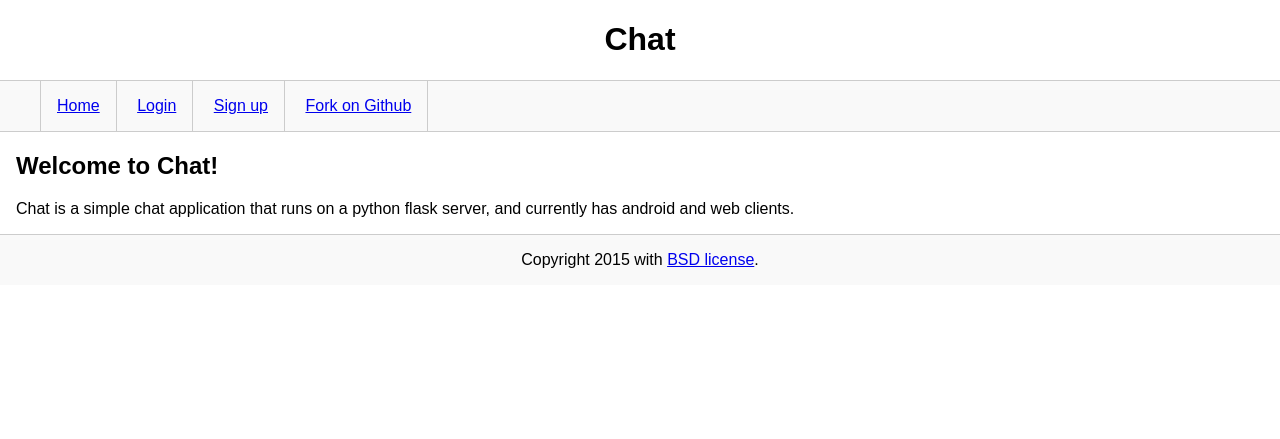
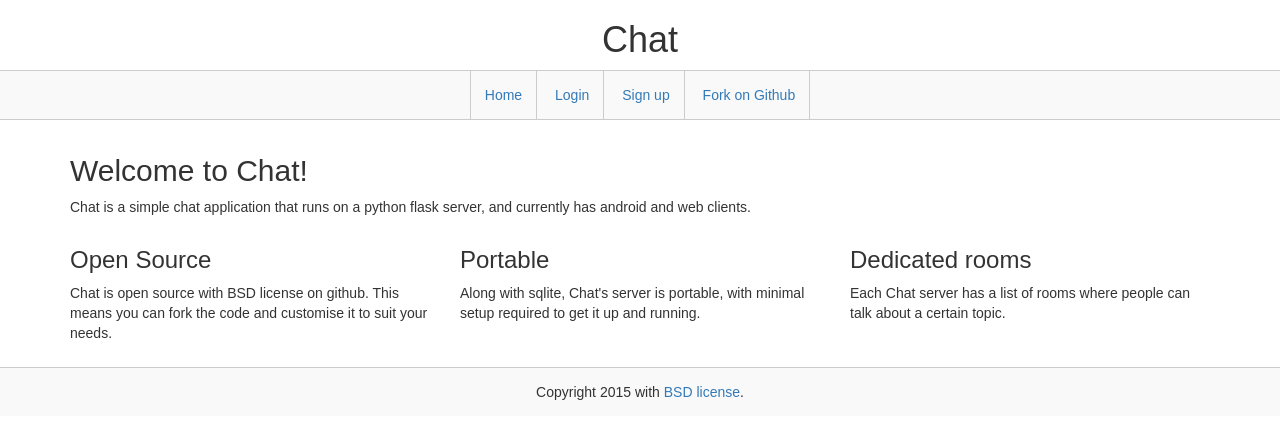
Before and after one commit to Roberto-M-H/Java_Python_FlaskServer_AndroidChatApp, a Python web app: template server_app/templates/welcome.html in a window 1280 px wide. Shown: the top 439 px of the page. Run offline with Jinja, Linux system fonts and the light colour scheme; the template is opened without the code that fills it, so the values that code supplies are empty; some libraries are stand-ins or nearby versions.

Commit message:
Now using bootstrap. Added link to jquery, which will be used for handling POST requests on the web server

```diff
--- a/server_app/static/style.css
+++ b/server_app/static/style.css
@@ -3,7 +3,7 @@ body {
     font-family: sans-serif;
 }
 
-h1 {
+header h1 {
     text-align: center;
 }
 
@@ -11,15 +11,18 @@ nav {
     background: #f9f9f9;
     border-top: 1px solid #cccccc;
     border-bottom: 1px solid #cccccc;
+    text-align: center;
 }
 
 nav ul {
     list-style: none;
     margin: 0;
+    padding: 0;
 }
 
 nav ul li {
     display: inline-block;
+    text-align:center;
     padding: 1em;
     border-right: 1px solid #cccccc;
 }
--- a/server_app/templates/layout.html
+++ b/server_app/templates/layout.html
@@ -2,7 +2,11 @@
 <html>
     <head>
         <title>{% block title %}{% endblock %}</title>
+        <meta name="viewport" content="width=device-width, initial-scale=1">
+        <link rel="stylesheet" href="http://maxcdn.bootstrapcdn.com/bootstrap/3.3.5/css/bootstrap.min.css">
         <link rel=stylesheet type=text/css href="{{ url_for('static', filename='style.css') }}">
+        <script src="https://ajax.googleapis.com/ajax/libs/jquery/1.11.3/jquery.min.js"></script>
+        <script src="http://maxcdn.bootstrapcdn.com/bootstrap/3.3.5/js/bootstrap.min.js"></script>
     </head>
     <body>
         <header>
@@ -16,7 +20,7 @@
                 </ul>
             </nav>
         </header>
-        <article>
+        <article class="container">
             {% block body %}{% endblock %}
         </article>
         <footer>Copyright 2015 with <a href="https://github.com/jos0003/Chat/blob/master/LICENSE.md">BSD license</a>.</footer>
--- a/server_app/templates/welcome.html
+++ b/server_app/templates/welcome.html
@@ -6,4 +6,28 @@
         Chat is a simple chat application that runs on a python flask
         server, and currently has android and web clients.
     </p>
+    <div class="row">
+        <div class="col-sm-4">
+            <h3>Open Source</h3>
+            <p>
+                Chat is open source with BSD license on github. This
+                means you can fork the code and customise it to suit
+                your needs.
+            </p>
+        </div>
+        <div class="col-sm-4">
+            <h3>Portable</h3>
+            <p>
+                Along with sqlite, Chat's server is portable,
+                with minimal setup required to get it up and running.
+            </p>
+        </div>
+        <div class="col-sm-4">
+            <h3>Dedicated rooms</h3>
+            <p>
+                Each Chat server has a list of rooms where people can
+                talk about a certain topic.
+            </p>
+        </div>
+    </div>
 {% endblock %}
```
Also changed, not shown: server_app/templates/login.html (+13 -11 lines), server_app/templates/signup.html (+13 -11 lines).
